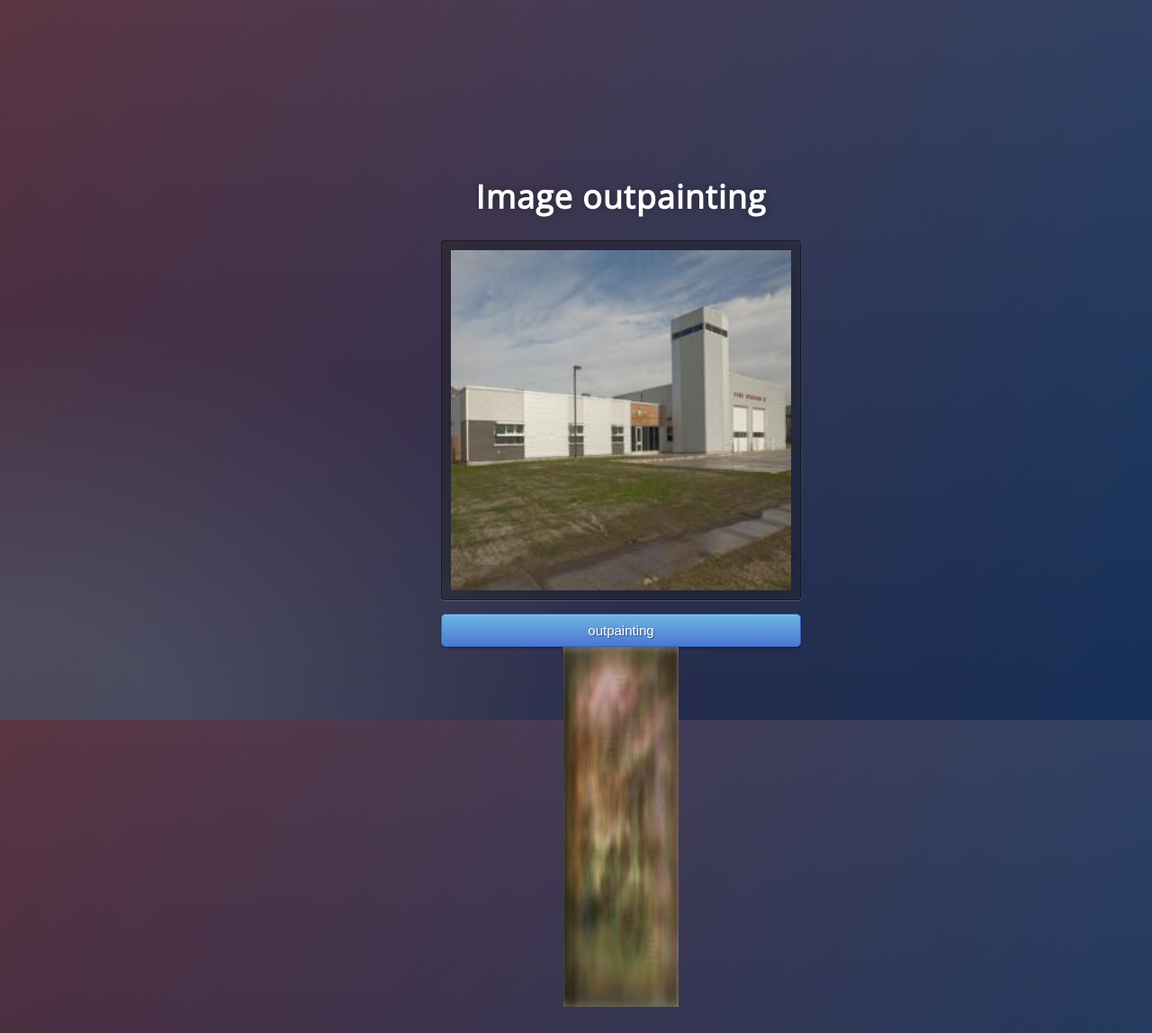
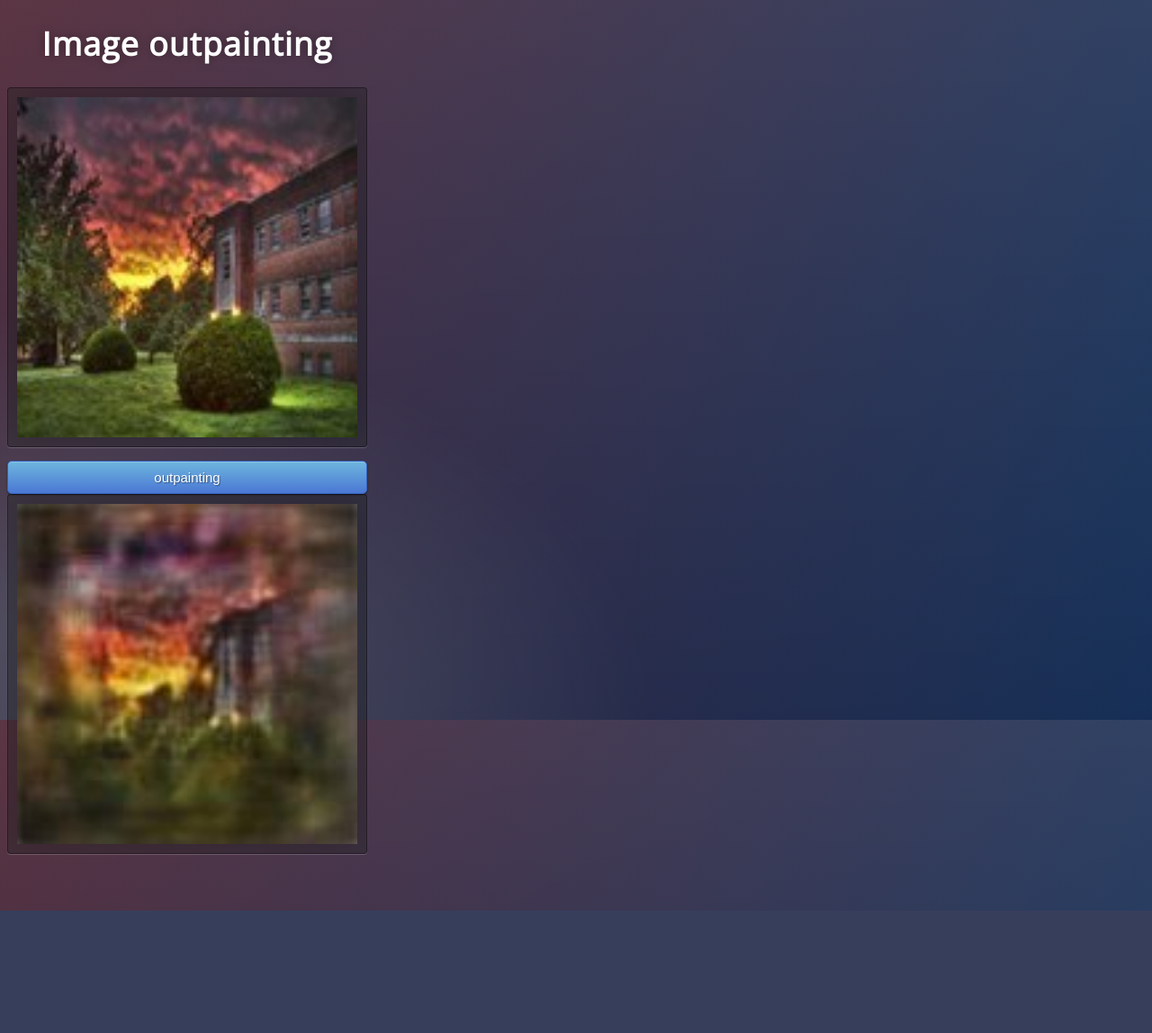
Before and after one commit to Stuti-Agarwal-98/258_Term_Project_Image_Outpainting_bts, a Flask app: page / in a window 1280 px wide. Shown: the whole page at 90% size. After the commit the page ends 1012 px from the top, so only its background shows below. Run offline with Flask 2, Linux system fonts and the light colour scheme.

Commit message:
adding app stuff

```diff
--- a/Deployment_flask/app.py
+++ b/Deployment_flask/app.py
@@ -81,6 +81,7 @@ def home():
 @app.route('/predict', methods=['POST'])
 def predict():
     if request.method == 'POST':
+
         # Get the image from post request
         f = keras.preprocessing.image.load_img("./static/input_images/Places365_val_00000012.jpg")
         outpainting_input_img = image_transform(f)
@@ -92,6 +93,9 @@ def predict():
         outpainting_preds = outpainting_model.predict(outpainting_input_img)
         new_img = renorm_image(outpainting_preds)
         final_pred_img = PIL.Image.fromarray(new_img[0],'RGB')
+
+        # new_size = (256,256)
+        # final_pred_img = final_pred_img.resize(new_size)
         final_pred_img.save("./static/output/output_pred.jpg")
         return render_template('index.html', output_filename='./output/output_pred.jpg')
 
--- a/Deployment_flask/static/css/style.css
+++ b/Deployment_flask/static/css/style.css
@@ -31,10 +31,10 @@ body {
 
 }
 .login {
-	position: absolute;
+	/* position: absolute; */
 	top: 40%;
 	left: 50%;
-	margin: -150px 0 0 -150px;
+	/* margin: -150px 0 0 -150px; */
 	width:400px;
 	height:400px;
 }
--- a/Deployment_flask/templates/index.html
+++ b/Deployment_flask/templates/index.html
@@ -18,11 +18,10 @@
 
      <!-- Main Input For Receiving Query to our ML -->
     <form action="{{ url_for('predict')}}"method="post">
-		    <input type="image" src="static/input_images/Places365_val_00000102.jpg" width="128" height="400">
-
+		    <input type="image" src="static/input_images/Places365_val_00000012.jpg" width="128" height="400">
         <button type="submit" class="btn btn-primary btn-block btn-large">outpainting</button>
+        <input type="image" src="static/output/output_pred.jpg" width="128" height="400">
     </form>
-     <img src="static/output/output_pred.jpg" alt="User Image" width="128" height="400">
    <br>
    <br>
 
```
Also changed, not shown: Deployment_flask/static/output/output_pred.jpg, 2 other files.
